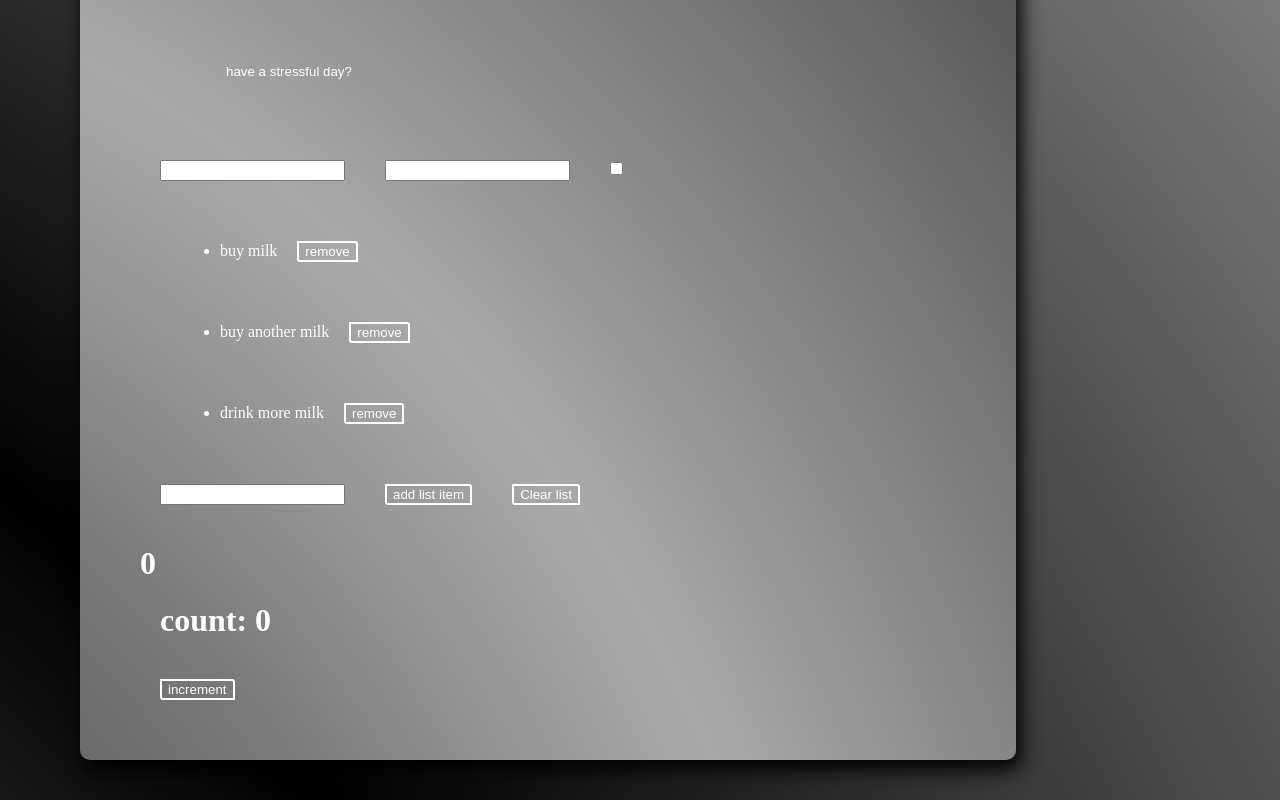
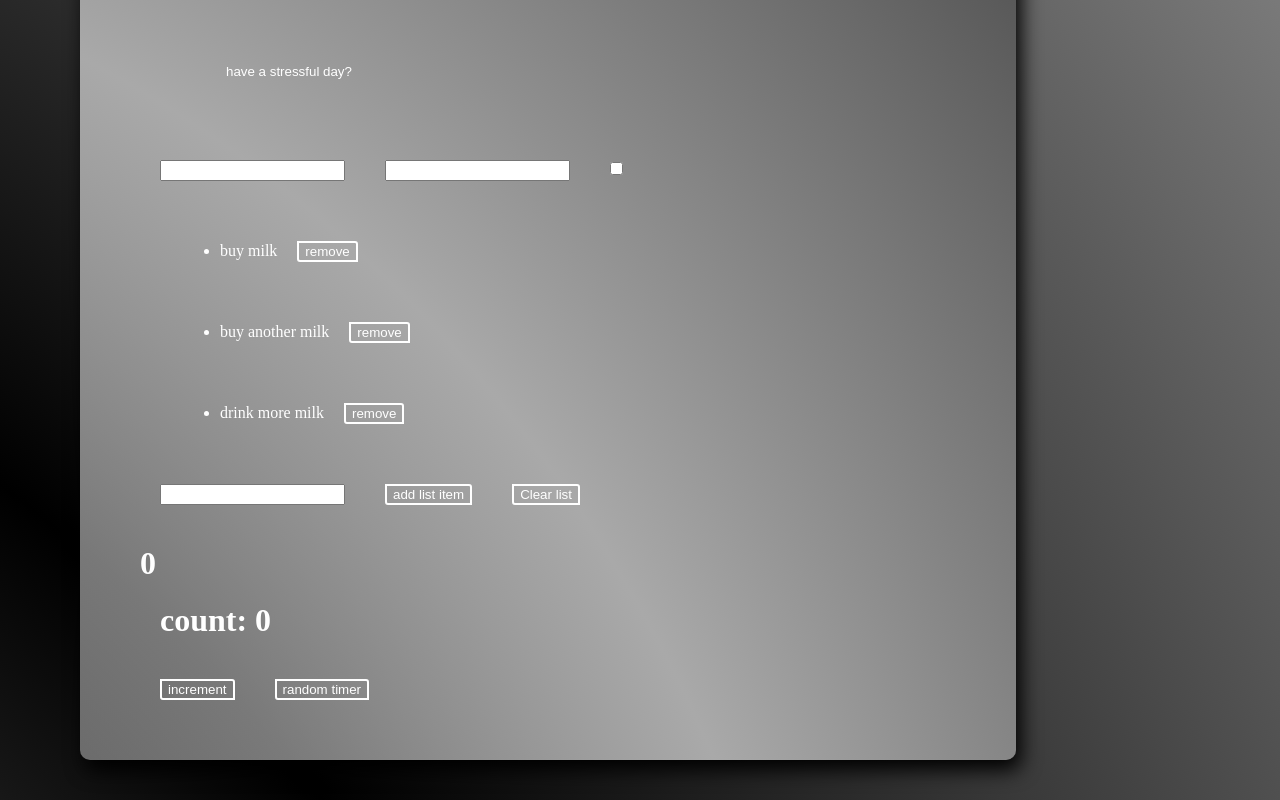
Before and after one commit to italoubialifernando/exerciseReact, a React (Create React App) app in the folder my-app/: page / in a window 1280 px wide. Shown: the part 453-1253 px from the top of the page. Built offline with nearby package versions, Linux system fonts and the light colour scheme.

Commit message:
Effect02

```diff
--- a/my-app/src/App.js
+++ b/my-app/src/App.js
@@ -24,11 +24,7 @@ export class App extends React.Component {
         })
     }
 
-
     render() {
-
-
-
         return (
             <div>
                 <select style={{backgroundColor: "black"}} value={this.state.lenguage} onChange={this.handleLenguageChange}>
--- a/my-app/src/CounterDisplay.js
+++ b/my-app/src/CounterDisplay.js
@@ -5,24 +5,50 @@ import { useState, useEffect } from "react";
 export function CounterDisplay({ initialValue = 0 }) {
 
     const [count, setCount] = useState(initialValue)
+    let [timer, setTimer] = useState(initialValue)
+    const [show, setShow] = useState(false)
 
     function handleCounterIncrement() {
         setCount(count + Math.random())
     }
 
+    function handleShowtimer() {
+        setShow((s)=> !s)
+    }
+
+
+    useEffect(() => {
+       const interval = setInterval(() => {
+            setTimer(timer + Math.random())
+        }, 1000);
+        return () => clearInterval(interval);
+    })
+
+    useEffect(() => {
+            setTimer((t)=> t= 0)
+    },[show])
+
+
+
     function onCounterChange(x) {
         console.log(x)
     }
 
-    useEffect(()=>{
+    useEffect(() => {
         onCounterChange(count)
-    },[count])
+    }, [count])
 
     return (
         <div>
             <h1> count: {count}</h1>
             <button onClick={handleCounterIncrement}>increment</button>
+            <button onClick={handleShowtimer}>{show?"i don't like numbers":"random timer"}</button>
+            {show && <h2>maybe a timer? {timer}</h2>}
         </div>)
+
+
+
+
 }
 
 /*
```
